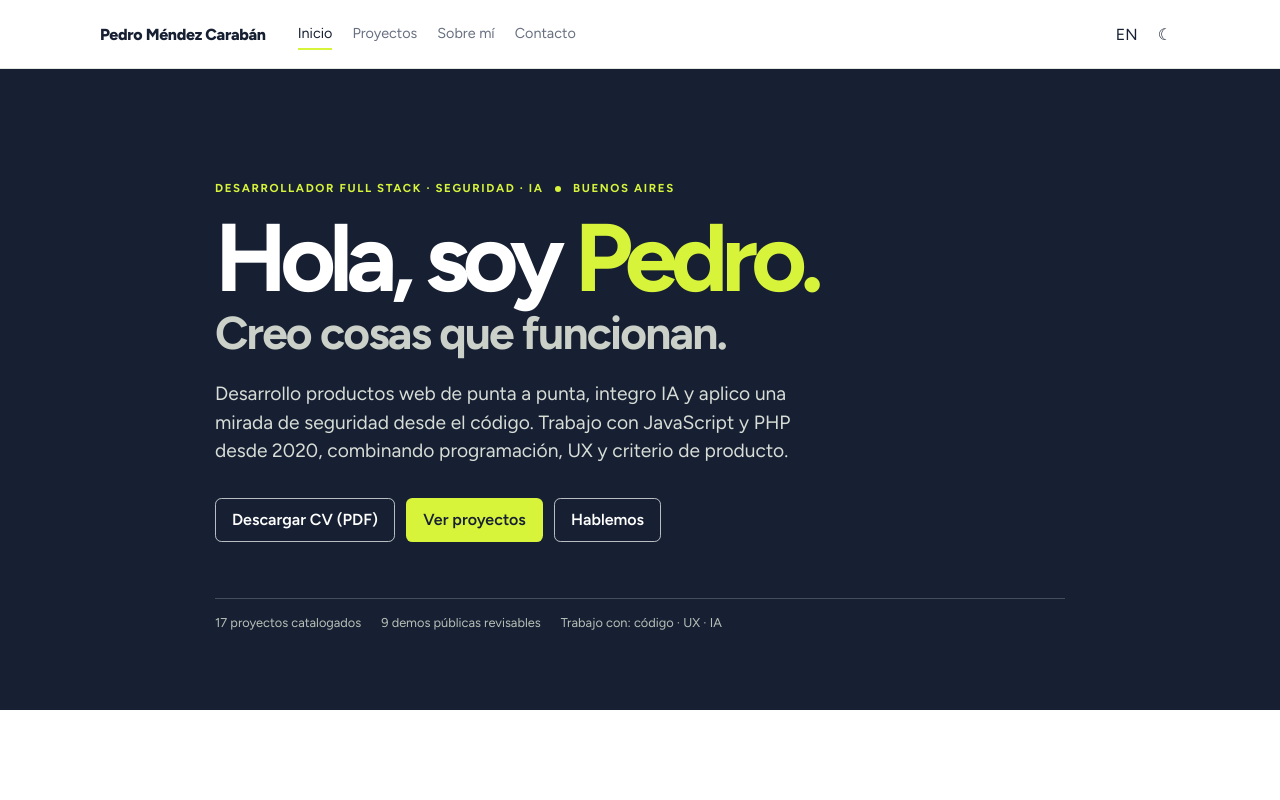
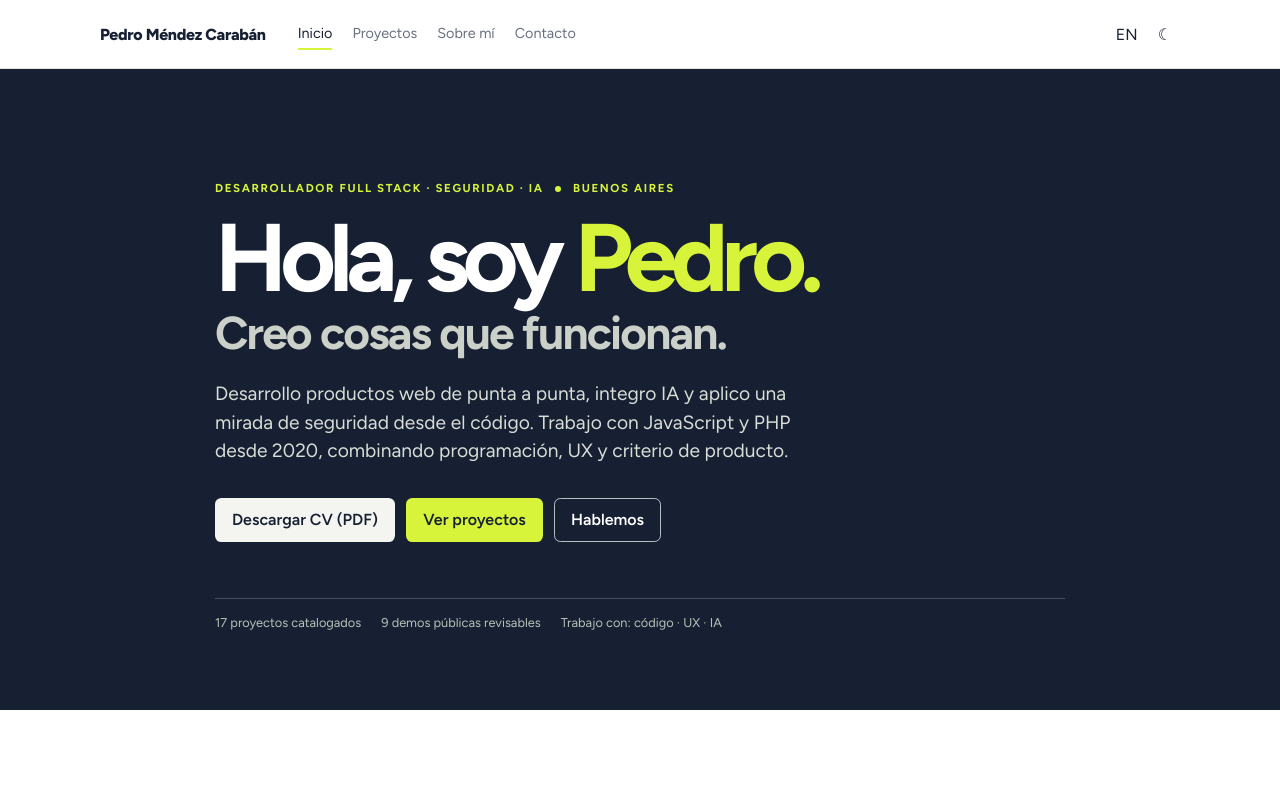
Before and after one commit to Pedro-2577/portfolio-2025, a Vue app: page / in a window 1280 px wide. Shown: the top 800 px of the page. Built offline with nearby package versions, Linux system fonts and the light colour scheme.

Commit message:
Use filled CV button in hero

```diff
--- a/src/App.vue
+++ b/src/App.vue
@@ -232,7 +232,7 @@ onUnmounted(() => {
           <h1>{{ t.greeting }} <span>Pedro.</span><br><em>{{ t.tagline }}</em></h1>
           <p class="hero-copy">{{ t.hero }}</p>
           <div class="button-row">
-            <button class="button button-outline" type="button" @click="downloadResume">{{ t.resumeDownload }}</button>
+            <button class="button button-download" type="button" @click="downloadResume">{{ t.resumeDownload }}</button>
             <a class="button button-light" href="#projects" @click.prevent="navigate('projects')">{{ t.viewProjects }}</a>
             <a class="button button-outline" href="#contact" @click.prevent="navigate('contact')">{{ t.talk }}</a>
           </div>
```
